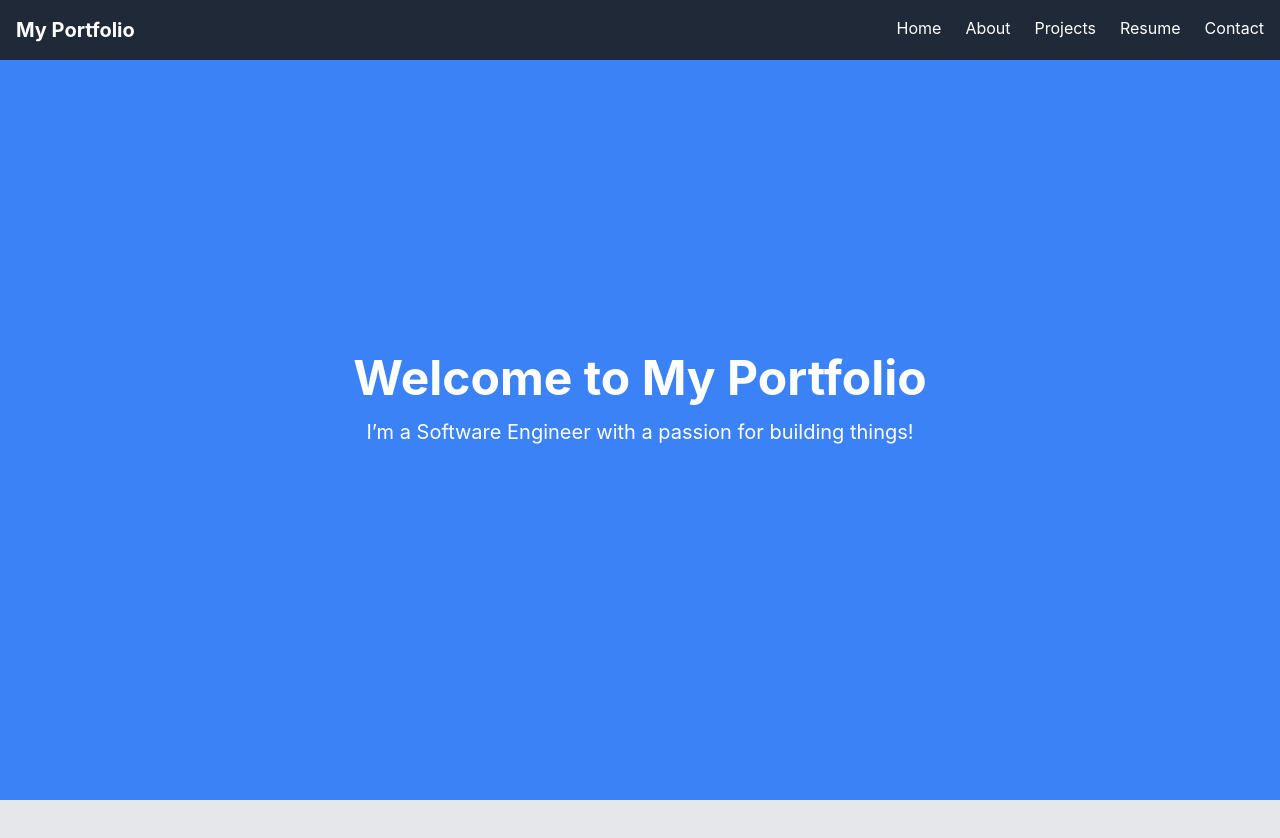
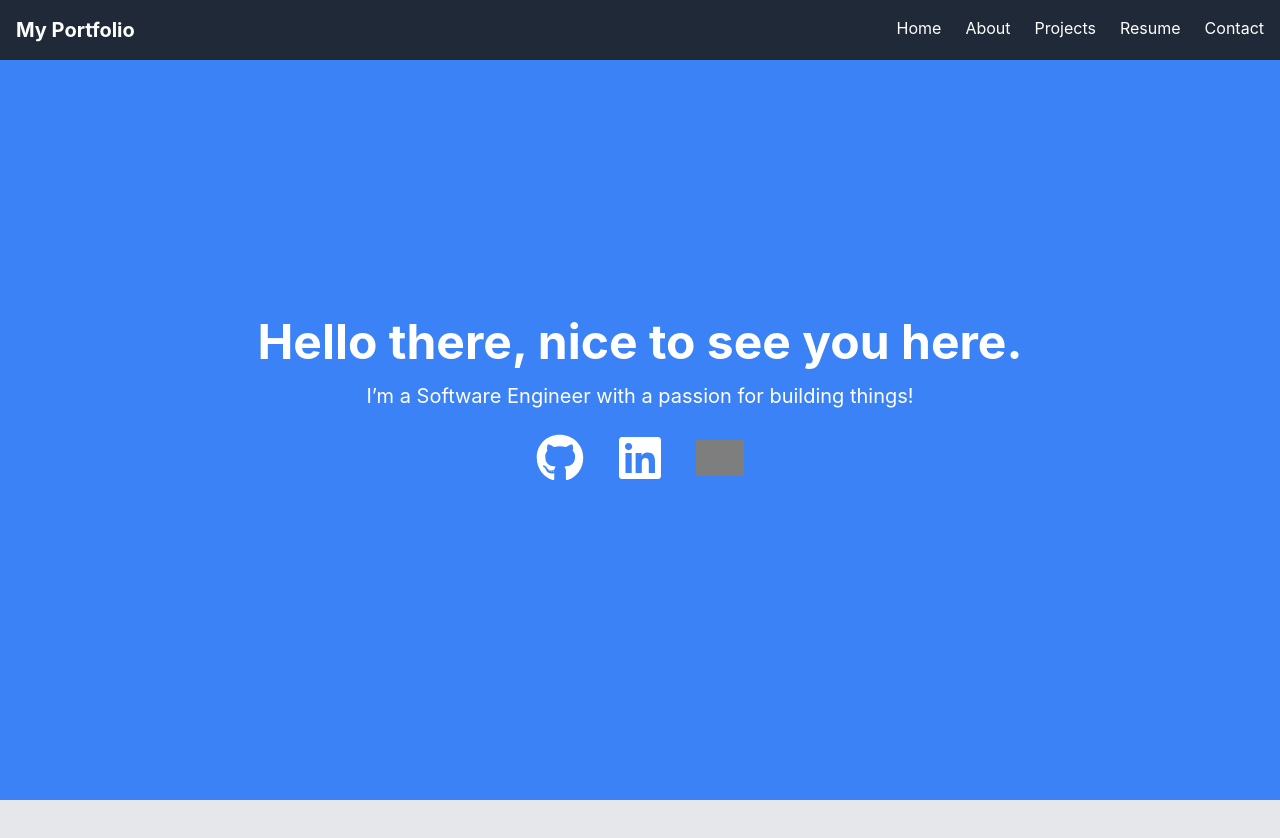
Before and after one commit to azwadkm22/Portfolio, a React (Create React App) app: page / in a window 1280 px wide. Shown: the top 838 px of the page. Built offline with nearby package versions, Linux system fonts and the light colour scheme; grey boxes are pictures that could not be loaded.

Commit message:
Added links to important links

```diff
--- a/src/components/Home.js
+++ b/src/components/Home.js
@@ -1,12 +1,37 @@
 // src/components/Home.js
 import React from 'react';
+import { FaGithub, FaLinkedin, FaCode } from 'react-icons/fa'; // Import icons from react-icons
+import leetcodeLogo from '../assets/leetcode.svg';
 
 function Home() {
     return (
         <div className="h-screen flex items-center justify-center bg-blue-500 text-white">
             <div className="text-center">
-                <h1 className="text-5xl font-bold mb-4">Welcome to My Portfolio</h1>
-                <p className="text-xl">I’m a Software Engineer with a passion for building things!</p>
+                <h1 className="text-5xl font-bold mb-4">Hello there, nice to see you here.</h1>
+                <p className="text-xl mb-6">I’m a Software Engineer with a passion for building things!</p>
+
+                {/* Links to GitHub, LinkedIn, and Leetcode */}
+                <div className="flex justify-center space-x-8">
+                    <a href="https://github.com/your-username" target="_blank" rel="noopener noreferrer">
+                        <FaGithub className="text-5xl hover:text-gray-300 transition-colors" />
+                    </a>
+                    <a href="https://linkedin.com/in/your-linkedin" target="_blank" rel="noopener noreferrer">
+                        <FaLinkedin className="text-5xl hover:text-gray-300 transition-colors" />
+                    </a>
+                    <a
+                        href="https://leetcode.com/yourusername"
+                        target="_blank"
+                        rel="noopener noreferrer"
+                        className="hover:scale-110 transition-transform"
+                    >
+                        <img
+                            src={leetcodeLogo}
+                            alt="LeetCode"
+                            className="h-12 w-12 object-contain"
+                            style={{ filter: 'grayscale(100%) brightness(80%)' }}  // Apply grey filter
+                        />
+                    </a>
+                </div>
             </div>
         </div>
     );
```
